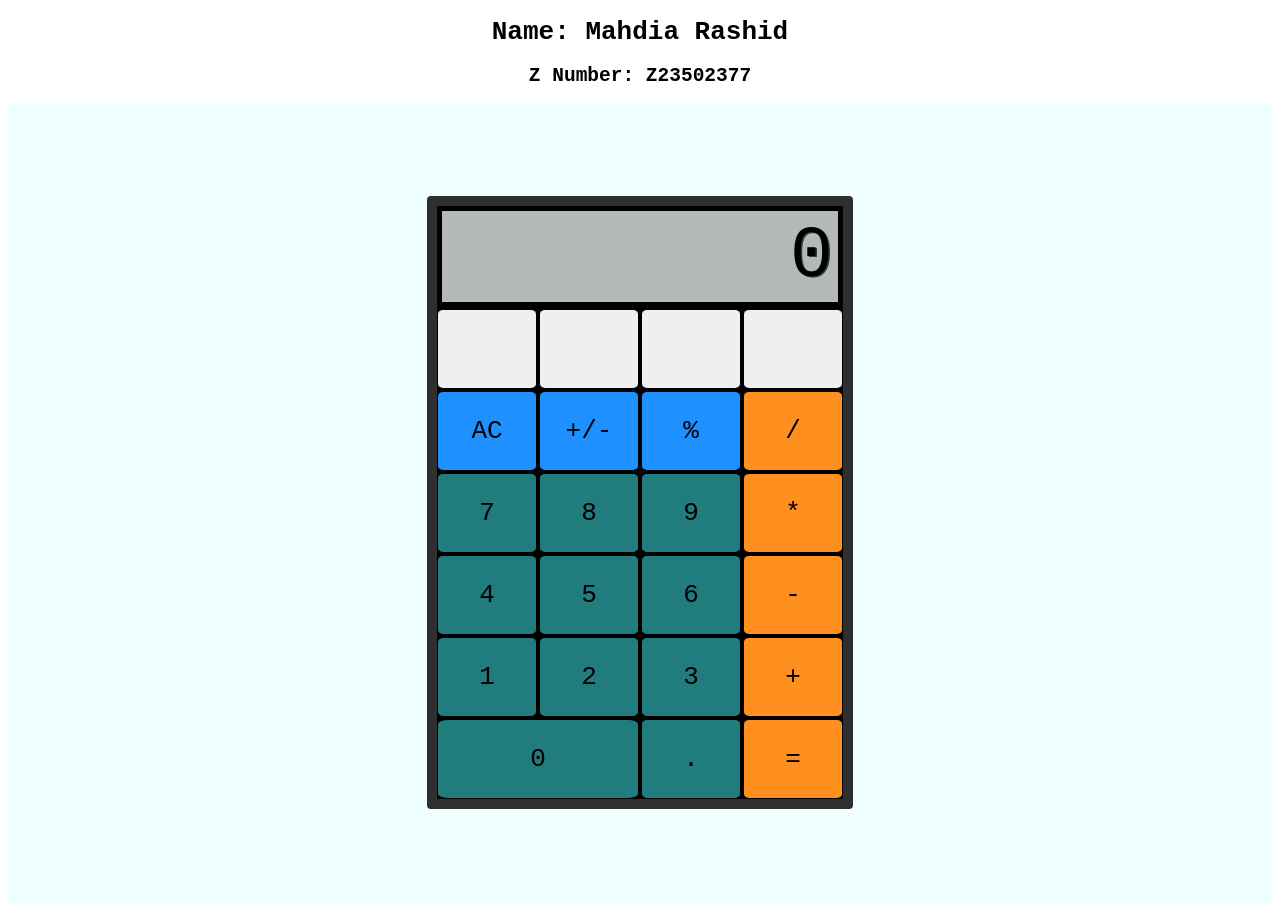
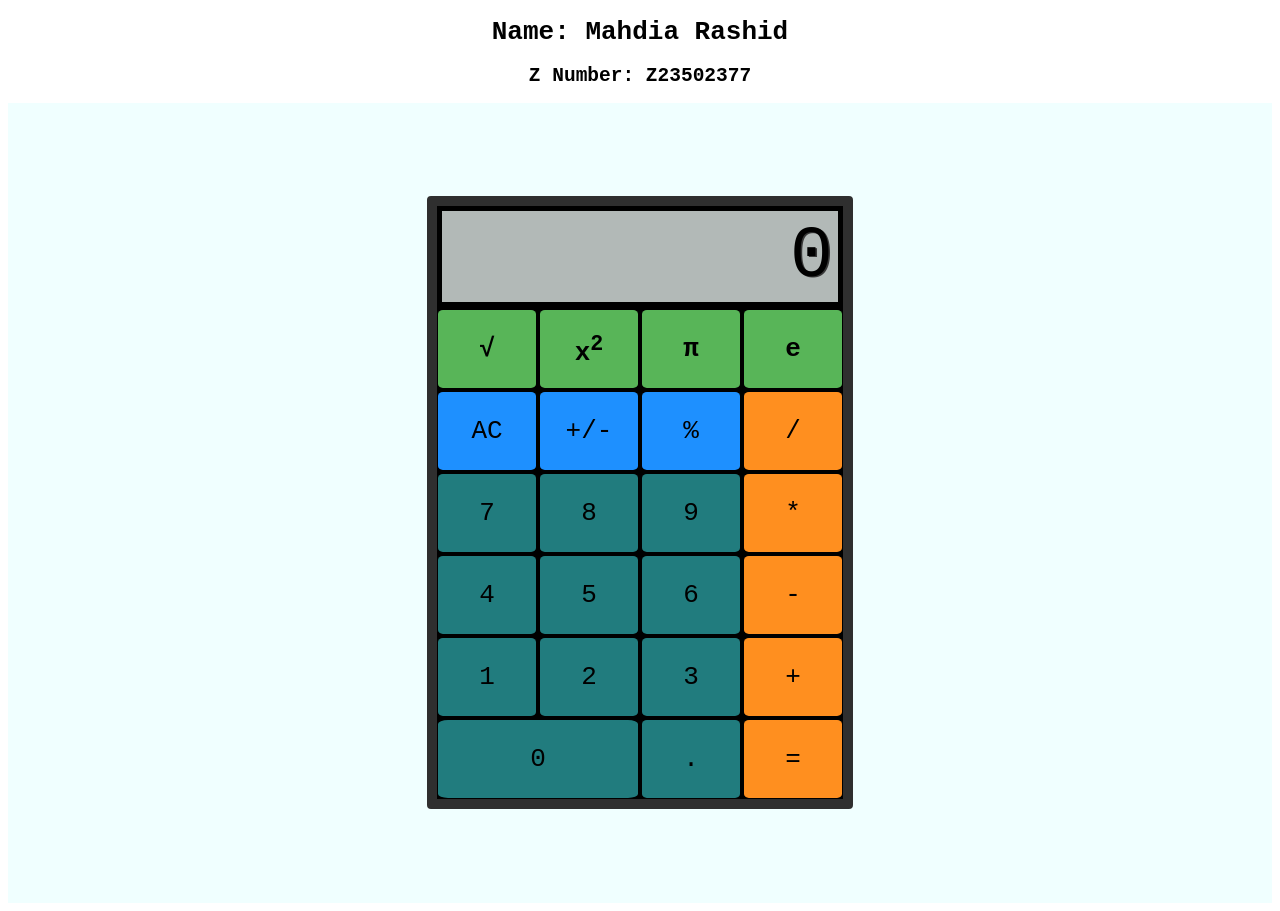
Before and after one commit to cop4808-spring-2023-fullstack-web/cop4808-git-and-github-fundamentals-mrashid2019, a plain HTML site: page CALC YA LATER.html in a window 1280 px wide. Drawn offline with Linux system fonts and the light colour scheme.

Commit message:
Added sqrt, square, pi, and e

```diff
--- a/CALC YA LATER.html
+++ b/CALC YA LATER.html
@@ -17,12 +17,13 @@
     <main id="calc">
         <div id="container">
             <div id="display">0</div>
+
             <!--New buttons-->
-            <button type="button" class="" value="" data-key=""></button>
-            <button type="button" class="" value="" data-key=""></button>
-            <button type="button" class="" value="" data-key=""></button>
-            <button type="button" class="" value="" data-key=""></button>
-
+            <button type="button" class="new-operator sqrt" value="sqrt" data-key="43">&radic;</button>
+            <button type="button" class="new-operator square" value="square" data-key="40">x<sup>2</sup></button>
+            <button type="button" class="new-operator PI" value="PI" data-key="90">&pi;</button>
+            <button type="button" class="new-operator e" value="e" data-key="69">e</button>
+            <!--End of my buttons-->
 
             <button type="button" class="clear" value="clear" data-key="8">AC</button>
             <button type="button" class="sign" value="sign" data-key="192">+/-</button>
```
